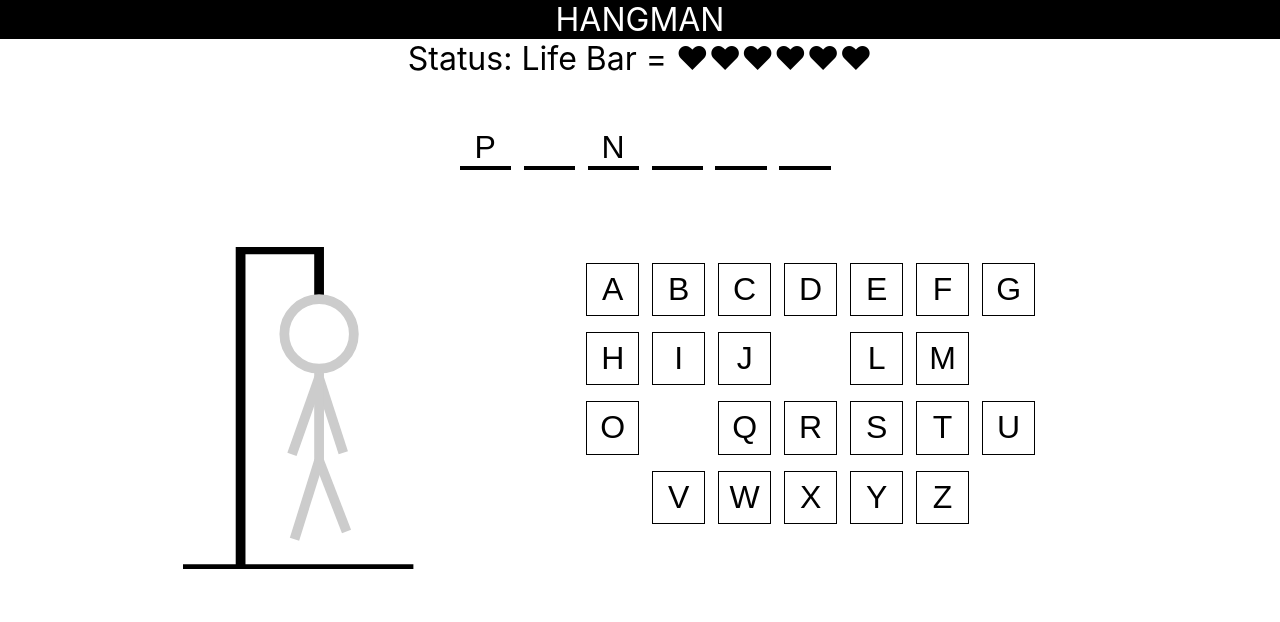
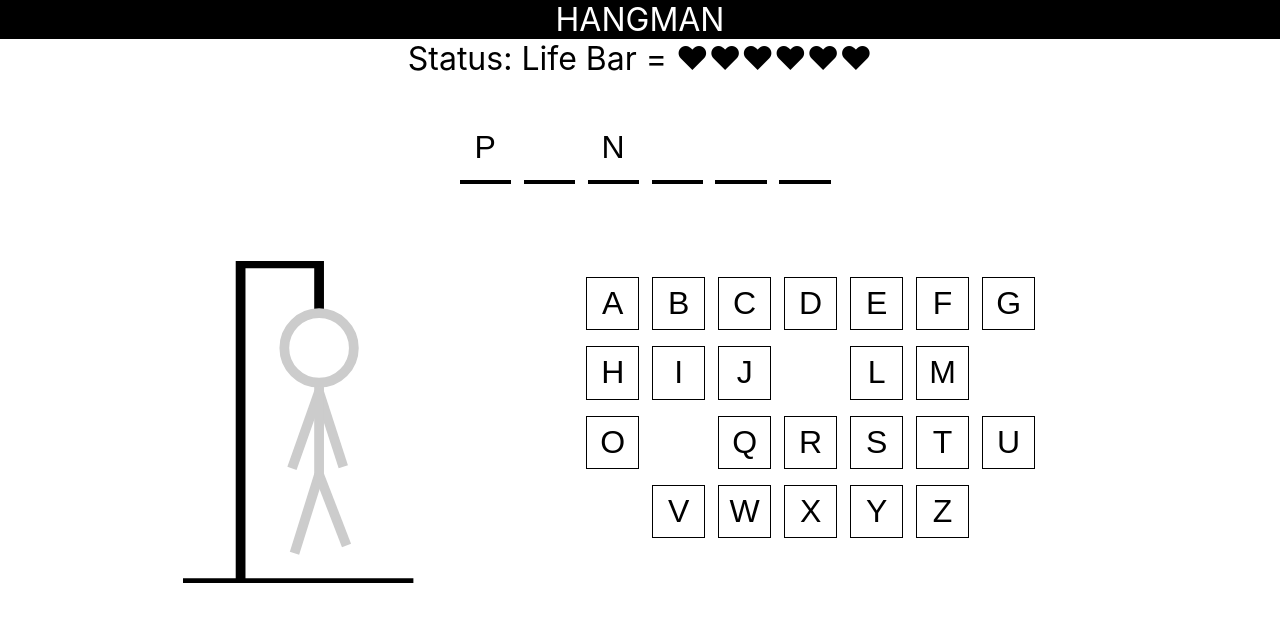
Before and after one commit to ujjaval-shah/hangman, a React (Create React App) app: page / in a window 1280 px wide. Shown: the top 622 px of the page. Built offline with nearby package versions, Linux system fonts and the light colour scheme; a web font is replaced by a local one.

Commit message:
blanks height issue fixed

```diff
--- a/src/css/game.css
+++ b/src/css/game.css
@@ -14,6 +14,7 @@
 	border-bottom: 0.5vh solid;
 	margin: 0 10%;
 	width: 4vw;
+	height: 4vw;
 }
 
 .ch-space {
```
